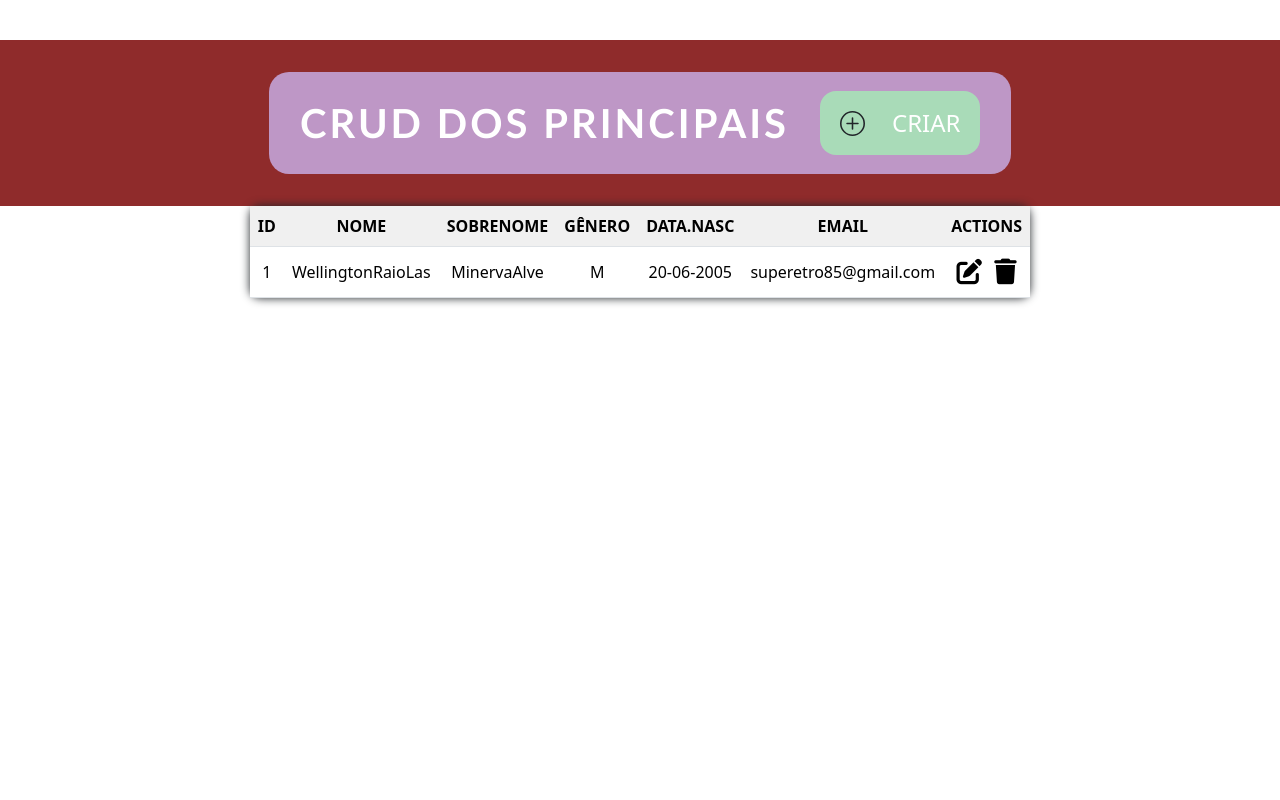
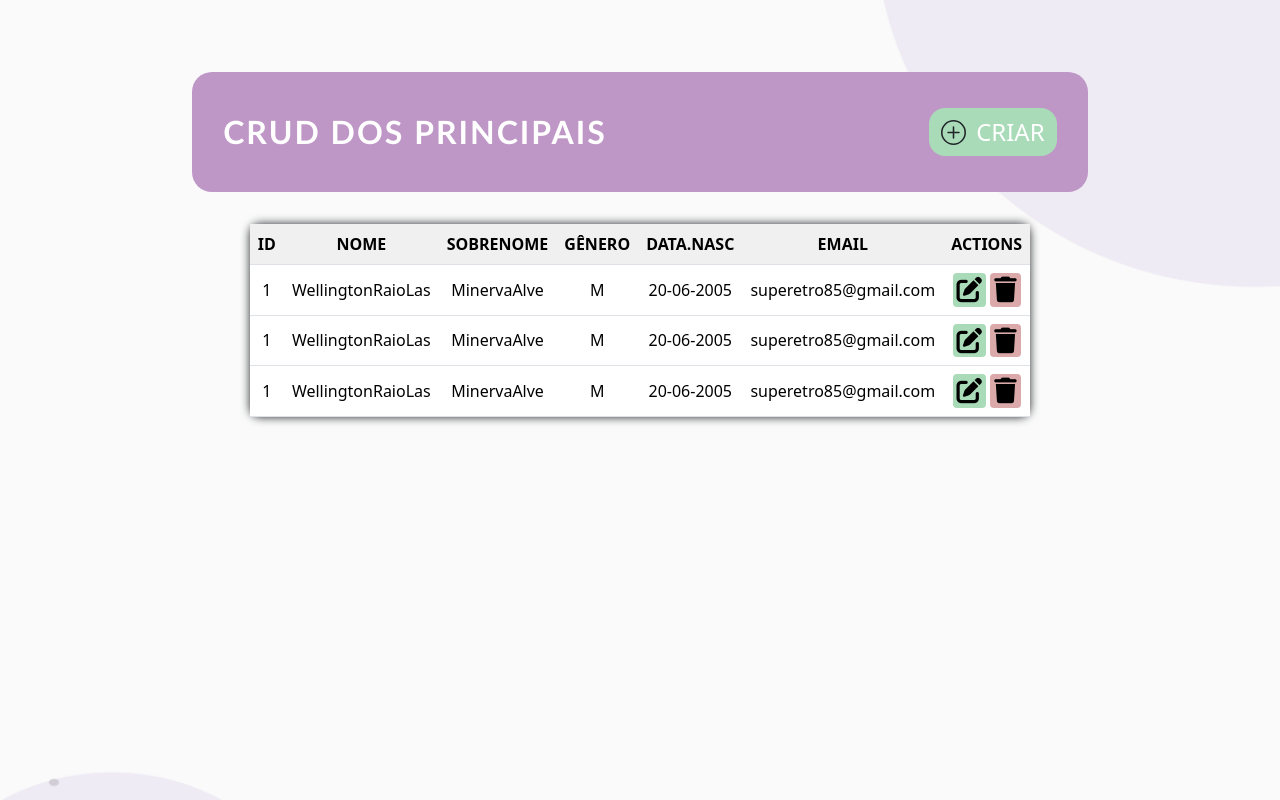
Before and after one commit to Angellington/JavascriptAprendiz, a plain HTML site: page Projeto-CRUD/index.html in a window 1280 px wide. Drawn offline with nearby package versions, Linux system fonts and the light colour scheme; files that its build step writes are made by us from their sources.

Commit message:
add: CRUD Styles

```diff
--- a/Projeto-CRUD/index.html
+++ b/Projeto-CRUD/index.html
@@ -60,6 +60,35 @@
                                 </div>
                             </td>
                         </tr>
+                        <tr>
+                            <td class="id">1</td>
+                            <td class="nome">WellingtonRaioLas</td>
+                            <td class="sobrenome">MinervaAlve</td>
+                            <td class="gender">M</td>
+                            <td class="datanasc">20-06-2005</td>
+                            <td class="email">superetro85@gmail.com</td>
+                            <td class="actions">
+                                <div class="UR">
+                                    <i class="fa-solid fa-pen-to-square" id="edit"></i>
+                                    <i class="fa-solid fa-trash" id="delete"></i>
+                                </div>
+                            </td>
+                        </tr>
+                        <tr>
+                            <td class="id">1</td>
+                            <td class="nome">WellingtonRaioLas</td>
+                            <td class="sobrenome">MinervaAlve</td>
+                            <td class="gender">M</td>
+                            <td class="datanasc">20-06-2005</td>
+                            <td class="email">superetro85@gmail.com</td>
+                            <td class="actions">
+                                <div class="UR">
+                                    <i class="fa-solid fa-pen-to-square" id="edit"></i>
+                                    <i class="fa-solid fa-trash" id="delete"></i>
+                                </div>
+                            </td>
+                        </tr>
+
 
                     </tbody>
                 </table>
--- a/Projeto-CRUD/modal/modal.css
+++ b/Projeto-CRUD/modal/modal.css
@@ -8,8 +8,11 @@
         height: 705px;
 
         padding: 0;
-        overflow: hidden;
+        overflow: auto;
     }
+    dialog::-webkit-scrollbar {
+        display: none;
+      }
     dialog::backdrop{
         background-color: rgba(0, 0, 0, 0.473);
     }
@@ -170,6 +173,8 @@
         transform: scale(1.09);
     }
 
+
+
 }
 
 @media (max-width: 768px) and (min-width: 334px) {
--- a/Projeto-CRUD/styles/desktop/home.css
+++ b/Projeto-CRUD/styles/desktop/home.css
@@ -1,8 +1,15 @@
 
 
 @media (width >= 768px) {
+    body {
+        background-image: url(../images/background.png);
+
+        background-repeat: no-repeat;
+        background-attachment: fixed;
+        background-size: cover;
+    }
     header {
-        background-color: rgb(143, 43, 43);
+        background-color: rgba(143, 43, 43, 0);
         padding: 2em;
         display: flex;
         justify-content: center;
@@ -13,7 +20,8 @@
 
     .container {
         background-color:#BE97C6;
-        width: 58vw;
+        width: 70vw;
+        height: 15vh;
         border-radius: 20px;
 
     }
@@ -22,6 +30,7 @@
         display: inline-flex;
         align-items: center;
         width: 100%;
+        height: 100%;
         justify-content: space-between;
         padding: 0 3em;
 
@@ -32,8 +41,8 @@
         font-family: 'Gill Sans', 'Gill Sans MT', Calibri, 'Trebuchet MS', sans-serif;
         color: white;
         font-weight: bold;
-        letter-spacing: 3px;
-        font-size: 40px;
+        letter-spacing: 2px;
+        font-size: 2em;
         padding: 0;
         margin: 0;
     }
@@ -46,9 +55,9 @@
         justify-content: space-evenly;
         align-items: center;
         padding: 6px;
-        gap: 14px;
-        width: 10em;
-        height: 4em;
+        gap: 4px;
+        width: 8em;
+        height: 3em;
 
         transition: 0.2s ease-in;
         cursor: pointer;
@@ -107,14 +116,27 @@
 
     table tbody i {
         font-size: 1.6rem;
-        background-color: #ffffff;
+        background-color: #ffffff00;
         padding: 4px;
         margin: 0;
         cursor: pointer;
         border-radius: 4px;
     }
-    table tbody i #edit {
-        color: red;
+    table .UR > #edit  {
+        background-color: #A9DBB8;
+        transition: 0.2s ease-in;
+    }
+    table .UR > #edit:hover  {
+        background-color: #69c785;
+        transform: scale(1.06);
+    }
+    table .UR > #delete  {
+        background-color: #dba9a9;
+        transition: 0.2s ease-in;
+    }
+    table .UR > #delete:hover  {
+        background-color: #c76969;
+        transform: scale(1.06);
     }
 
 
```
Also changed, not shown: Projeto-CRUD/styles/images/background.png (added).
